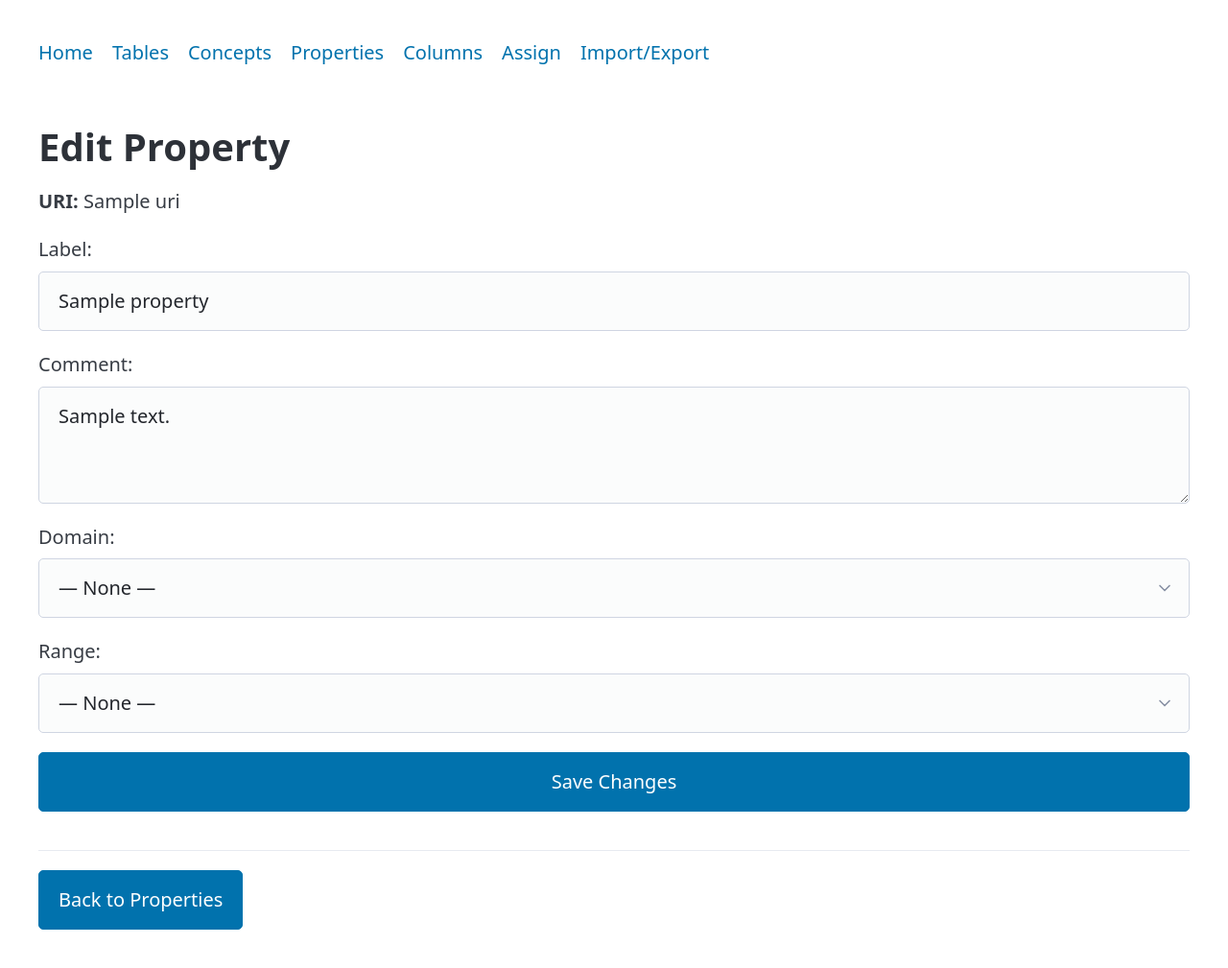
After one commit to aktungmak/tagsonomy, a Flask app: template tagso/templates/edit_property.html in a window 1280 px wide. The commit adds this page. Shown: the whole page at 96% size. Run offline with Flask 3, Linux system fonts and the light colour scheme; the template is opened without the code that fills it: most values are stand-ins (such as "Sample title", 1, 10 or a date in 2020); some libraries are stand-ins or nearby versions.

Commit message:
add page to edit properties

```diff
--- /dev/null
+++ b/tagso/templates/edit_property.html
@@ -0,0 +1,42 @@
+{% extends "base.html" %}
+
+{% block title %}Tagsonomy | Edit Property{% endblock %}
+
+{% block content %}
+<h1>Edit Property</h1>
+<section>
+    <form action="{{ url_for('properties.property_edit_post') }}" method="post">
+        <input type="hidden" name="uri" value="{{ property.uri }}"/>
+
+        <p><b>URI:</b> {{ property.uri }}</p>
+
+        <label for="label">Label:</label>
+        <input type="text" name="label" id="label" value="{{ property.label or '' }}" required/>
+
+        <label for="comment">Comment:</label>
+        <textarea name="comment" id="comment" rows="3">{{ property.comment or '' }}</textarea>
+
+        <label for="domain">Domain:</label>
+        <select name="domain" id="domain">
+            <option value="">— None —</option>
+            {% for concept in concepts %}
+            <option value="{{ concept.uri }}" {% if property.domain == concept.uri %}selected{% endif %}>{{ concept.label or concept.uri }}</option>
+            {% endfor %}
+        </select>
+
+        <label for="range">Range:</label>
+        <select name="range" id="range">
+            <option value="">— None —</option>
+            {% for concept in concepts %}
+            <option value="{{ concept.uri }}" {% if property.range == concept.uri %}selected{% endif %}>{{ concept.label or concept.uri }}</option>
+            {% endfor %}
+        </select>
+
+        <input type="submit" value="Save Changes"/>
+    </form>
+</section>
+
+<hr/>
+
+<a href="{{ url_for('properties.properties_get', property_uri=property.uri) }}"><button type="button">Back to Properties</button></a>
+{% endblock %}
--- a/tagso/templates/properties.html
+++ b/tagso/templates/properties.html
@@ -91,6 +91,7 @@
             <span>None</span>
             {% endif %}
         </div>
+        <a href="{{ url_for('properties.property_edit_get', uri=property.uri) }}"><button type="button">Edit</button></a>
         <button onclick="delete_property('{{ property.uri }}')">Delete</button>
         <a href="{{ url_for('assign.assign_get', selected_property_uri=property.uri) }}"><button type="button">Assign</button></a>
     </li>
```
Also changed, not shown: tagso/graph_manager.py (+55 -0 lines), tagso/routes/properties.py (+26 -0 lines).
